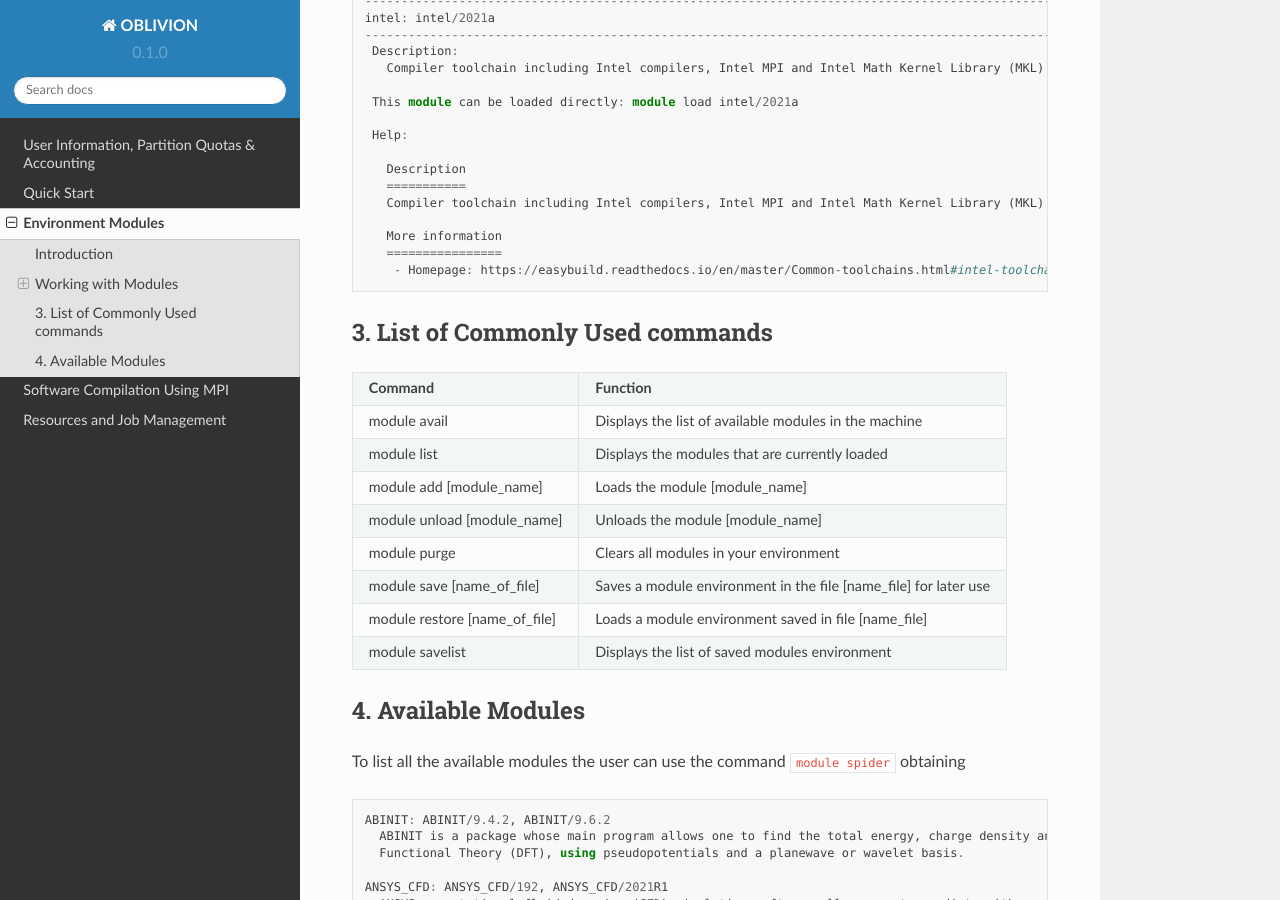
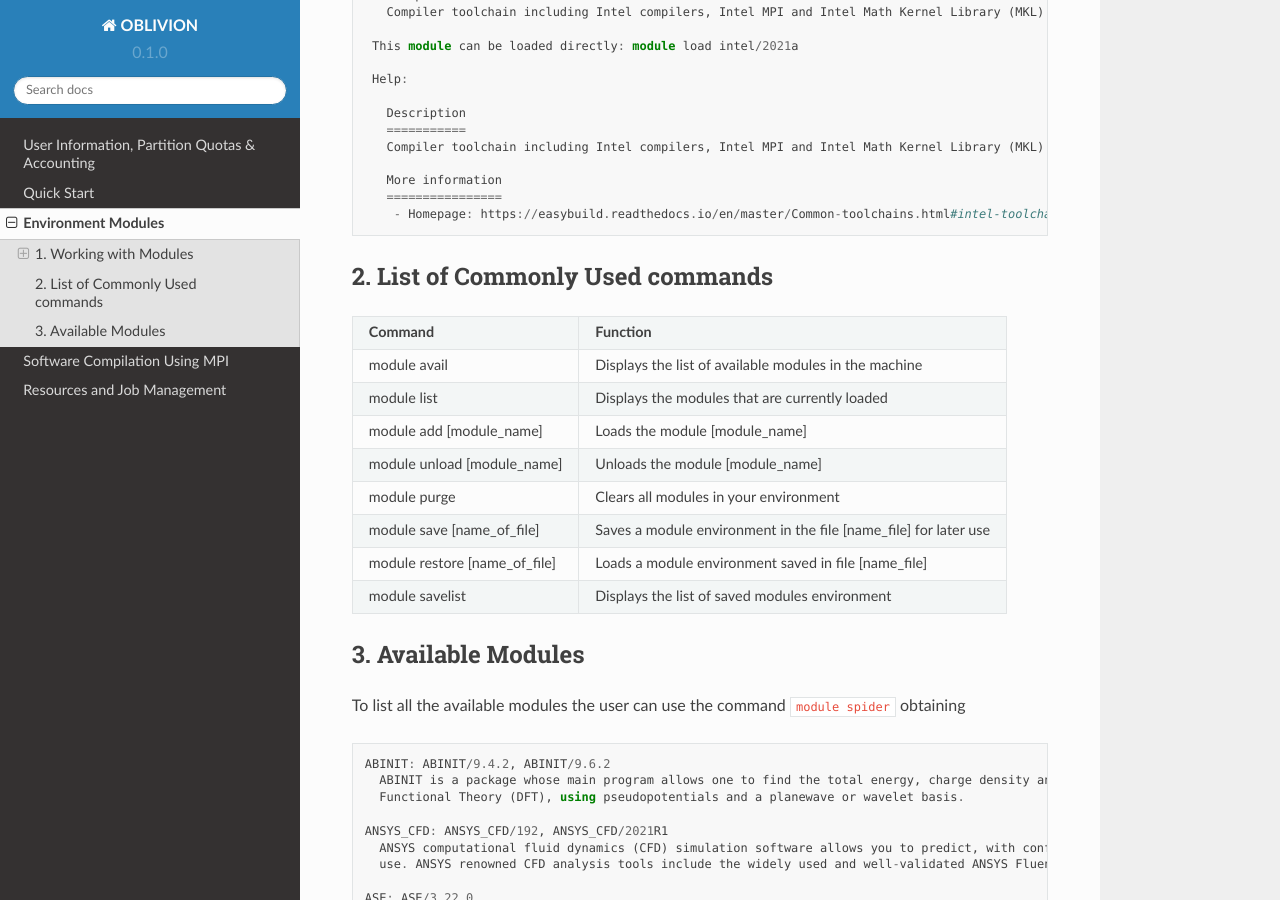
Before and after one commit to mavillez/Oblivion, a Sphinx documentation site: the page built from docs/source/modules.rst, in a window 1280 px wide and 900 px high, scrolled down 4064 px. Built offline with Sphinx 7.4.7 and the Read the Docs theme 2.0.0, drawn with Linux system fonts in a browser that asks for light colours; some of the changed text lies outside the part shown.

Commit message:
Update modules.rst

```diff
--- a/docs/source/modules.rst
+++ b/docs/source/modules.rst
@@ -1,14 +1,11 @@
 Environment Modules
 ===================
 
-Introduction
-------------
-
 There are several conflicting software packages installed in the Oblivion supercomputer. In order for the user to use the adequate software there is a need to set the paths for the binaries, libraries, manuals, and includes. Either the user sets these paths for each package or the system provides an easy way to set those paths. The latter is the preferable and makes use of environment modules.
 
 
-Working with Modules
---------------------
+1. Working with Modules
+-----------------------
 
 Loading Modules
 ~~~~~~~~~~~~~~~
@@ -217,7 +214,7 @@ e.g., ``intel/2021a``
        - Homepage: https://easybuild.readthedocs.io/en/master/Common-toolchains.html#intel-toolchain
 
 
-3. List of Commonly Used commands
+2. List of Commonly Used commands
 ---------------------------------
 
 .. list-table::
@@ -242,7 +239,7 @@ e.g., ``intel/2021a``
     - Displays the list of saved modules environment
 
 
-4. Available Modules
+3. Available Modules
 --------------------
 
 To list all the available modules the user can use the command ``module spider`` obtaining
```
